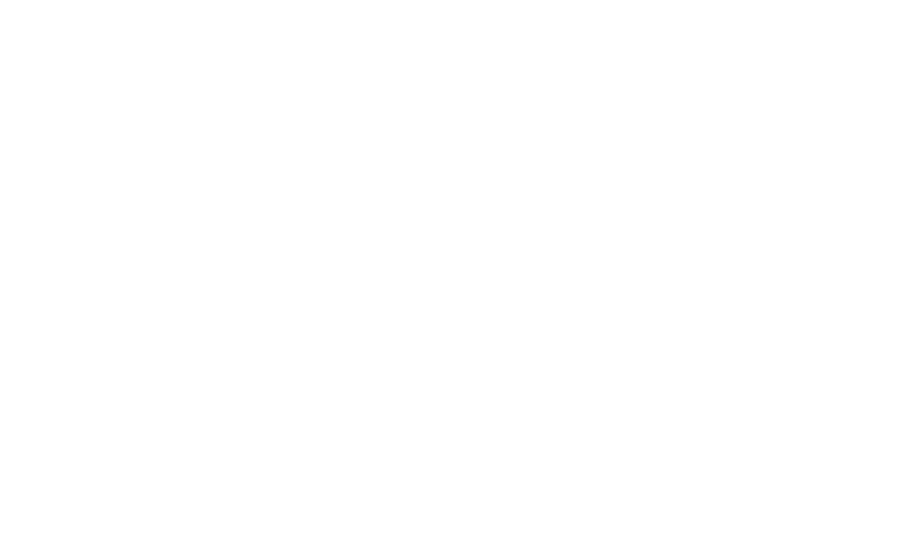
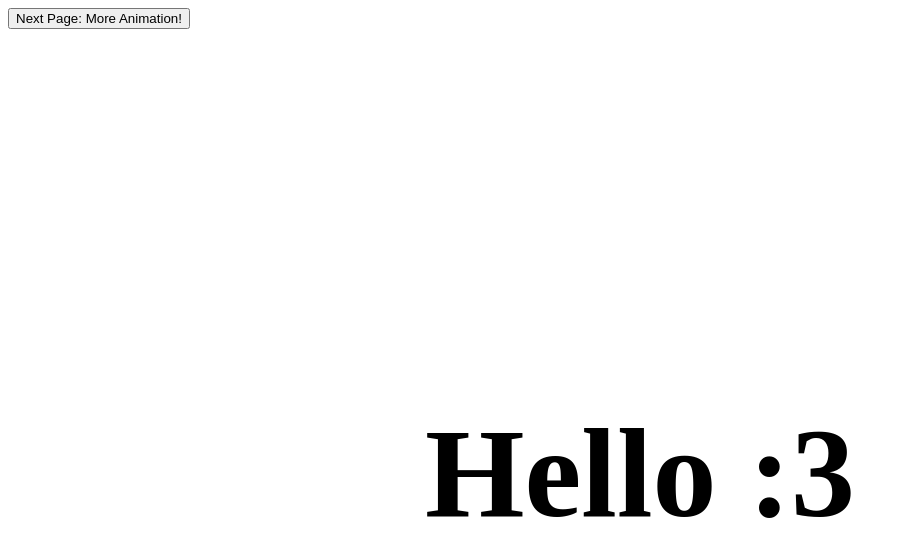
Before and after one commit to Dsz14/week06-positioning-and-cssanimation, a plain HTML site: page week6/page2.html in a window 1280 px wide. Shown: the whole page, without its empty margins (0-906 px from the left). Drawn offline with Linux system fonts and the light colour scheme.

Commit message:
Add files via upload

```diff
--- a/week6/anima-page2.css
+++ b/week6/anima-page2.css
@@ -0,0 +1,25 @@
+body {
+    font-family: 'sans-serif';
+    font-size: 100%;
+
+}
+
+h1 {
+    width: 100%;
+    margin: 0 -50%;
+    text-align: center;
+    font-size: 8rem;
+}
+
+@keyframes spin {
+    100% {transform: rotate(360deg);}
+}
+
+.spinning {
+    position: absolute;
+    top: 50%;
+    left: 50%;
+    color: black;
+    animation: spin 5s linear infinite;
+    animation-direction: alternate-reverse;
+}
--- a/week6/anima-page3.css
+++ b/week6/anima-page3.css
@@ -0,0 +1,22 @@
+body {
+font-family: monospace;
+
+}
+
+p {
+    font-size: 4rem;
+    margin: 50px;
+}
+
+@keyframes spin {
+    100% {transform: rotateY(360deg) rotate(360deg); }
+}
+
+.letter {
+    display: inline-block;
+    text-align: center;
+    color: black;
+    margin: 10px;
+
+    animation: spin 2s normal infinite;
+}
--- a/week6/anima-page4.css
+++ b/week6/anima-page4.css
@@ -0,0 +1,19 @@
+body {
+    font-family: monospace;
+}
+
+h1 {
+    font-size: 400px;
+}
+
+@keyframes colourCycling {
+    0% {color:red; }
+    25% {color:yellow; }
+    50% {color:blue; }
+    100% {color:green; }
+}
+
+.colourCycling {
+    padding: 50px;
+    animation: colourCycling 2s alternate-reverse infinite;
+}
--- a/week6/page2.html
+++ b/week6/page2.html
@@ -0,0 +1,18 @@
+<html>
+<head>
+
+  <title>First Animation</title>
+  <link rel="stylesheet" href="anima-page2.css">
+
+</head>
+
+<body>
+
+
+  <h1 class="spinning">Hello :3</h1>
+
+  <a href="page3.html"><button> Next Page: More Animation!</button></a>
+
+
+</body>
+</html>
```
Also changed, not shown: week6/page1.html (+2 -0 lines), week6/page3.html (+22 -0 lines), week6/page4.html (+16 -0 lines), week6/images/clouds-final.gif (added).
